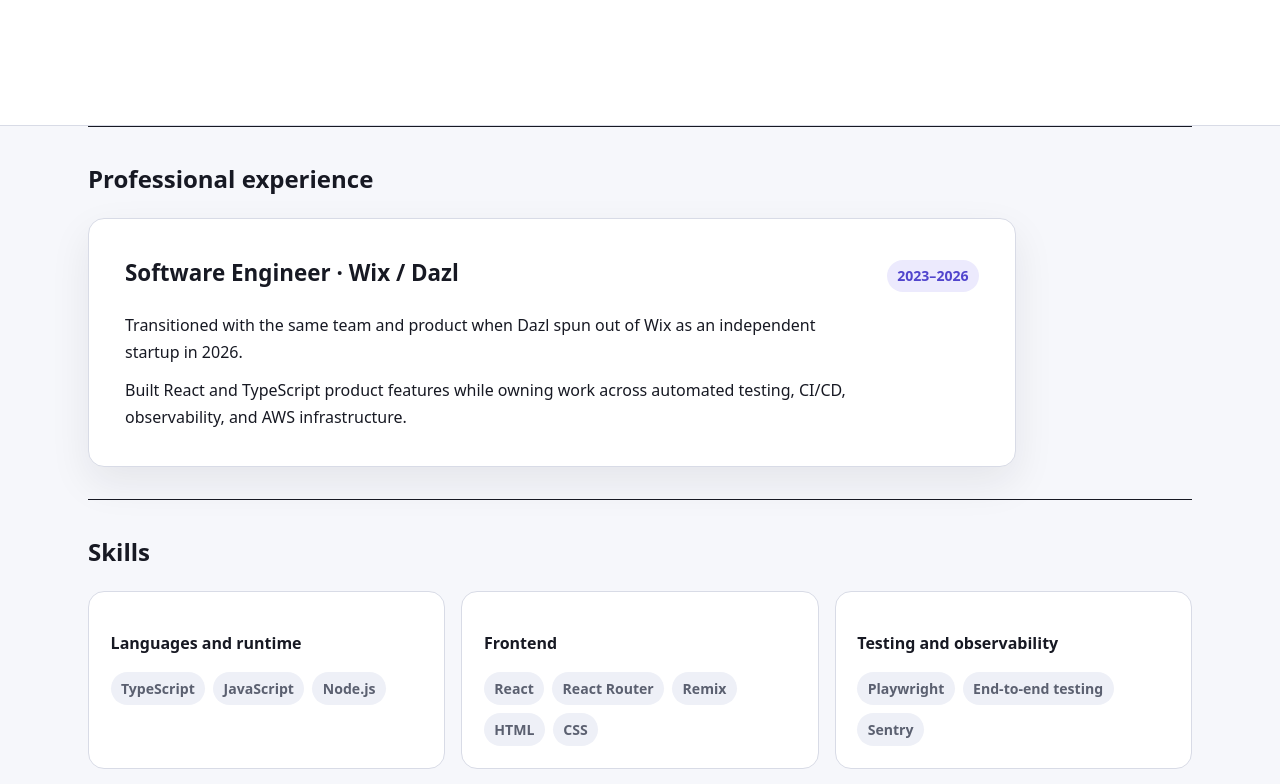
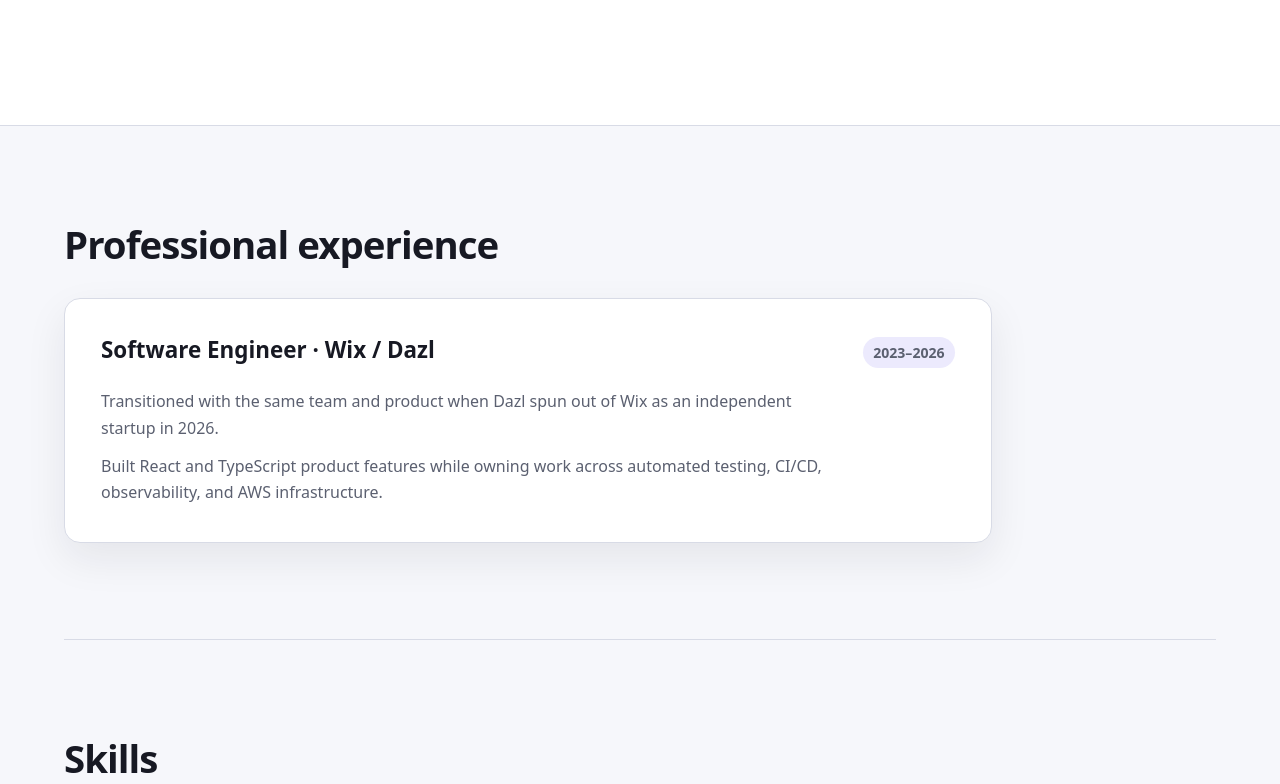
Before and after one commit to Noam-Musba/Noams-Page, a React (Vite) app: page / in a window 1280 px wide. Shown: the part 480-1264 px from the top of the page. Built offline with nearby package versions, Linux system fonts and the light colour scheme.

Commit message:
style: more global and general rules

```diff
--- a/src/styles/Layout.module.css
+++ b/src/styles/Layout.module.css
@@ -1,6 +1,5 @@
 .container {
-  max-width: 72rem;
-  margin: 0 auto;
-  padding-right: 1.5rem;
-  padding-left: 1.5rem;
+  max-width: calc(var(--content-width) + (2 * var(--page-gutter)));
+  margin-inline: auto;
+  padding-inline: var(--page-gutter);
 }
--- a/src/styles/Section.module.css
+++ b/src/styles/Section.module.css
@@ -1,9 +1,29 @@
 .section {
-  padding-top: 2rem;
-  padding-bottom: 2rem;
-  border-top: 1px solid currentColor;
+  padding-block: clamp(3.5rem, 8vw, 6rem);
+  border-top: 1px solid var(--color-border);
 }
 
-.section h2 {
+.section:first-child {
+  border-top: 0;
+}
+
+.section > h2 {
+  max-width: var(--text-width);
+  margin: 0 0 2rem;
+  font-size: clamp(1.75rem, 4vw, 2.4rem);
+  line-height: 1.15;
+  letter-spacing: -0.025em;
+}
+
+.section h3 {
   margin-top: 0;
+  line-height: 1.3;
 }
+
+.section p {
+  color: var(--color-text-muted);
+}
+
+.section > p {
+  max-width: var(--text-width);
+}
```
